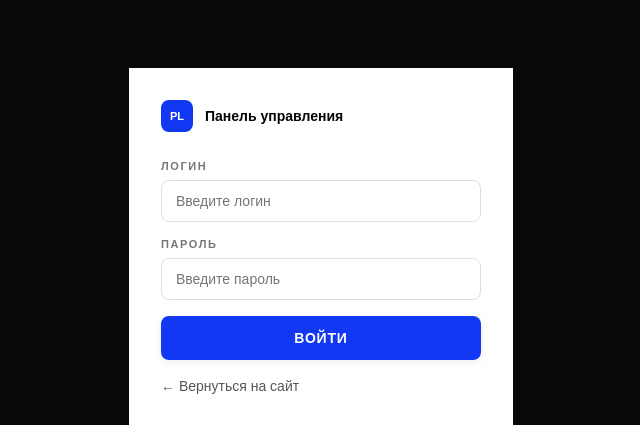
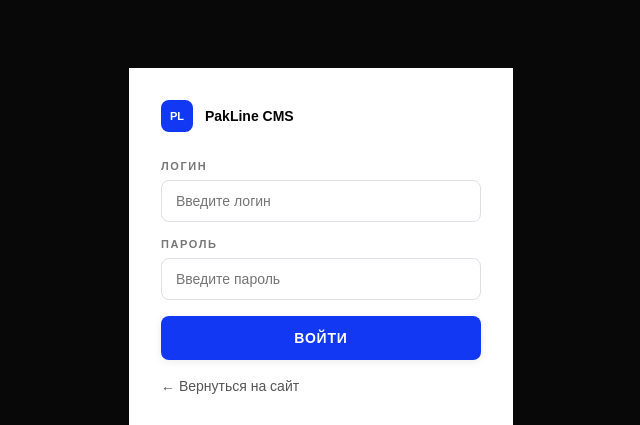
Before and after one commit to Cockepinle/vova, a Django app: page /management/login/ in a window 1280 px wide. Shown: the part 153-578 px from the top of the page, without its empty margins (319-959 px from the left). Run offline with Django 5.2, Linux system fonts and the light colour scheme; data comes from the database, SQL or seed files in the repository; tables that the repository leaves empty hold one stand-in row (values such as "Sample post").

Commit message:
update site

```diff
--- a/templates/store/management/login.html
+++ b/templates/store/management/login.html
@@ -11,8 +11,8 @@
   <body class="mgmt-login-page">
     <main class="login-card">
       <a class="mgmt-brand" href="{% url 'home' %}">
-        <span>PL</span>
-        <strong>Панель управления</strong>
+        {% if site_settings.logo_url %}<img class="brand-image" src="{{ site_settings.logo_url }}" alt="{{ site_settings.logo_alt|default:'Логотип' }}">{% else %}<span>{{ site_settings.logo_text|default:site_settings.site_name|default:'Сайт' }}</span>{% endif %}
+        <strong>{{ site_settings.site_name|default:'Панель управления' }} CMS</strong>
       </a>
       <form method="post">
         {% csrf_token %}
```
